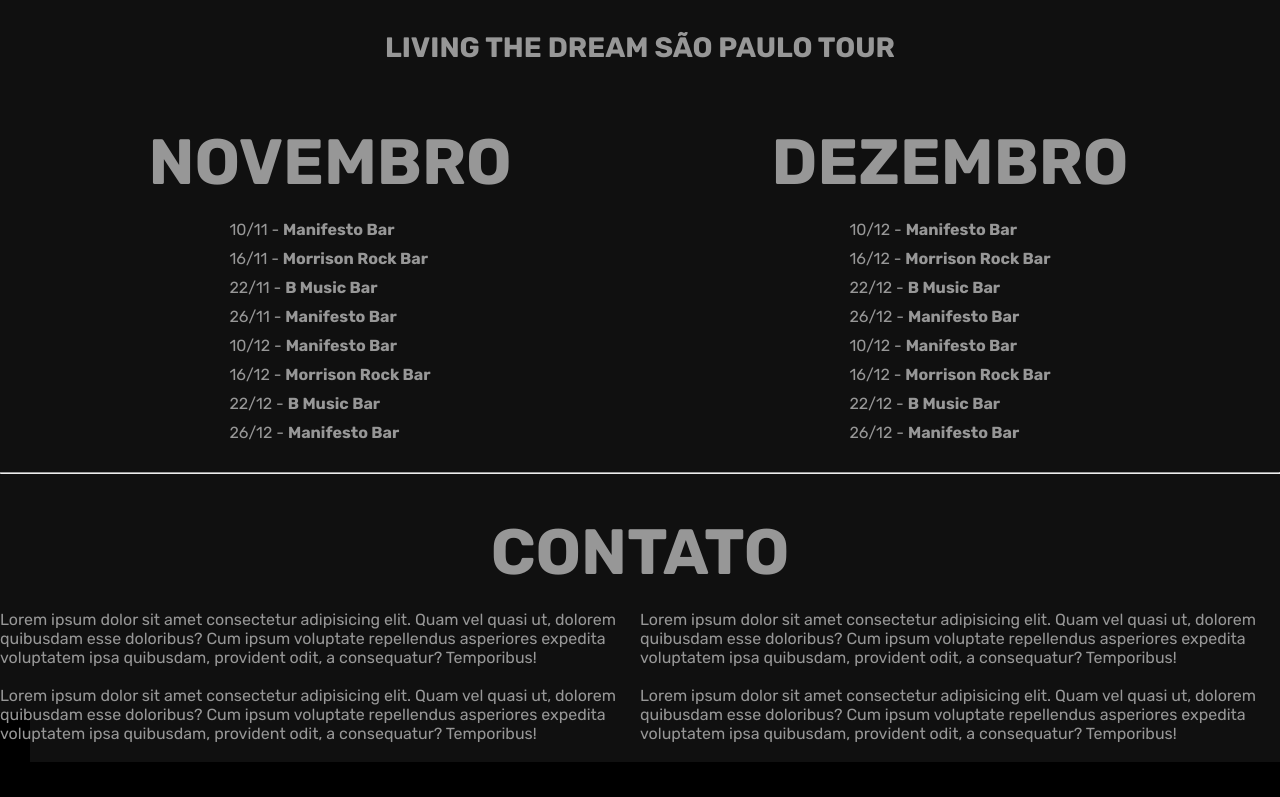
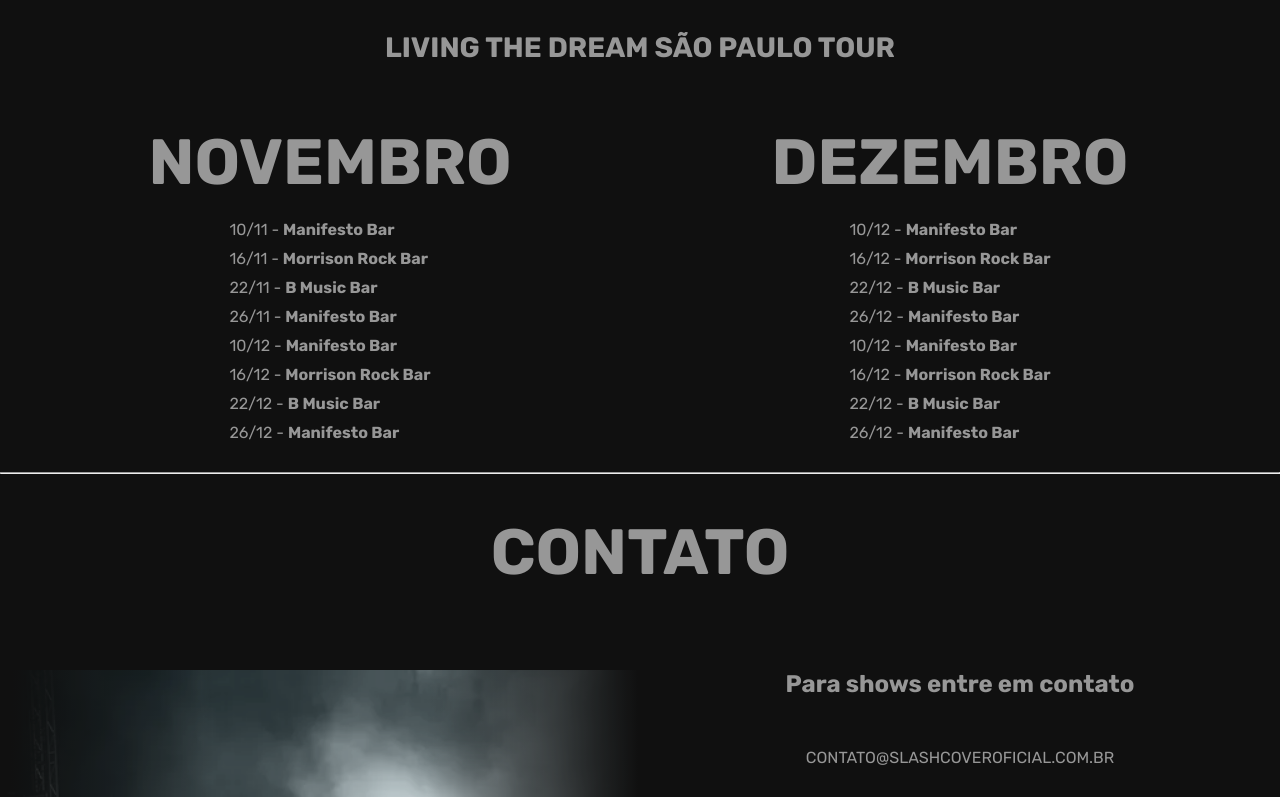
Before and after one commit to Caarlos7x/slashcoveroficial, a React (Vite) app: page / in a window 1280 px wide. Shown: the part 2000-2797 px from the top of the page. Built offline with nearby package versions, Linux system fonts and the light colour scheme.

Commit message:
ajustes de layout

```diff
--- a/src/App.tsx
+++ b/src/App.tsx
@@ -1,24 +1,32 @@
-
-import './App.css'
-import Band from './components/band/Band'
-import Footer from './components/footer/Footer'
-import Topbar from './components/topToolBar/TopToolBar'
-import Agenda from './pages/Agenda'
-import Contact from './pages/Contact'
-import Index from './pages/Index'
+import "./App.css";
+import Band from "./components/band/Band";
+import Footer from "./components/footer/Footer";
+import Topbar from "./components/topToolBar/TopToolBar";
+import Agenda from "./pages/Agenda";
+import Contact from "./pages/Contact";
+import Index from "./pages/Index";
+import ScrollToTopButton from "./components/scrollTopButton/ScrollToTopButton";
 
 function App() {
-
   return (
     <>
       <Topbar />
-      <Index />
-      <Band />
-      <Agenda />
-      <Contact />
+      <div id="home">
+        <Index />
+      </div>
+      <div id="banda">
+        <Band />
+      </div>
+      <div id="agenda">
+        <Agenda />
+      </div>
+      <div id="contato">
+        <Contact />
+      </div>
       <Footer />
+      <ScrollToTopButton />
     </>
-  )
+  );
 }
 
-export default App
+export default App;
--- /dev/null
+++ b/src/components/scrollTopButton/ScrollToTopButton.tsx
@@ -0,0 +1,37 @@
+import { useState, useEffect } from "react";
+import "./ScrollTopButton.css";
+
+function ScrollToTopButton() {
+  const [isVisible, setIsVisible] = useState(false);
+
+  // Detectar rolagem para exibir ou esconder o botão
+  useEffect(() => {
+    const handleScroll = () => {
+      setIsVisible(window.scrollY > 300); // Exibe o botão após 300px de rolagem
+    };
+
+    window.addEventListener("scroll", handleScroll);
+
+    return () => {
+      window.removeEventListener("scroll", handleScroll);
+    };
+  }, []);
+
+  // Função para rolar ao topo
+  const scrollToTop = () => {
+    window.scrollTo({
+      top: 0,
+      behavior: "smooth",
+    });
+  };
+
+  return (
+    isVisible && (
+      <button className="scroll-to-top" onClick={scrollToTop}>
+        ↑
+      </button>
+    )
+  );
+}
+
+export default ScrollToTopButton;
--- /dev/null
+++ b/src/components/scrollTopButton/ScrollTopButton.css
@@ -0,0 +1,28 @@
+.scroll-to-top {
+  position: fixed;
+  bottom: 20px;
+  right: 20px;
+  background-color: #101010;
+  color: #fff;
+  border: 2px solid var(--fc-primary);
+  border-radius: 50%;
+  width: 50px;
+  height: 50px;
+  font-size: 20px;
+  display: flex;
+  align-items: center;
+  justify-content: center;
+  cursor: pointer;
+  box-shadow: 0 4px 6px rgba(0, 0, 0, 0.3);
+  transition: opacity 0.3s ease, transform 0.3s ease;
+  z-index: 1000;
+}
+
+.scroll-to-top:hover {
+  background-color: #333;
+  transform: scale(1.1);
+}
+
+.scroll-to-top:active {
+  transform: scale(0.9);
+}
--- a/src/components/topToolBar/TopToolBar.tsx
+++ b/src/components/topToolBar/TopToolBar.tsx
@@ -1,50 +1,55 @@
 import { IonToolbar } from "@ionic/react";
-import { useState } from 'react';
-import './TopToolBar.css'
-
-
+import { useState } from "react";
+import "./TopToolBar.css";
 
 function Topbar() {
   const [selected, setSelected] = useState<string | null>(null);
 
-  const handleSelect = (item: string) => {
-    setSelected(item);
+  const handleSelect = (sectionId: string) => {
+    setSelected(sectionId);
+
+    // Rolar suavemente até a seção
+    const section = document.getElementById(sectionId.toLowerCase());
+    if (section) {
+      section.scrollIntoView({
+        behavior: "smooth",
+        block: "start",
+      });
+    }
   };
 
   return (
-    <>
     <IonToolbar>
       <div className="topbar-container">
         <ul className="menu">
           <li
-              className={selected === 'HOME' ? 'selected' : ''}
-              onClick={() => handleSelect('HOME')}
+            className={selected === "HOME" ? "selected" : ""}
+            onClick={() => handleSelect("HOME")}
           >
             HOME
           </li>
           <li
-              className={selected === 'BANDA' ? 'selected' : ''}
-              onClick={() => handleSelect('BANDA')}
+            className={selected === "BANDA" ? "selected" : ""}
+            onClick={() => handleSelect("BANDA")}
           >
             BANDA
           </li>
           <li
-              className={selected === 'AGENDA' ? 'selected' : ''}
-              onClick={() => handleSelect('AGENDA')}
+            className={selected === "AGENDA" ? "selected" : ""}
+            onClick={() => handleSelect("AGENDA")}
           >
             AGENDA
           </li>
           <li
-              className={selected === 'CONTATO' ? 'selected' : ''}
-              onClick={() => handleSelect('CONTATO')}
+            className={selected === "CONTATO" ? "selected" : ""}
+            onClick={() => handleSelect("CONTATO")}
           >
             CONTATO
           </li>
         </ul>
       </div>
     </IonToolbar>
-    </>
-  )
+  );
 }
 
 export default Topbar;
--- a/src/pages/Contact.css
+++ b/src/pages/Contact.css
@@ -1,3 +1,71 @@
+
+
+.contact-col1, .contact-col2 {
+  height: 500px;
+  margin-top: 60px;
+
+  p {
+    padding: 50px;
+    text-align: center;
+
+    a {
+      color: var(--fc-primary);
+      text-decoration: none;
+    }
+    }
+  }
+
+  .contact-col2 {
+    h2 {
+      text-align: center;
+      color: var(--fc-primary);
+    }
+
+    a {
+      text-align: center;
+    }
+  }
+
+  .contact-img {
+    background-image: url('../../public/images/contact-img.jpg');
+    background-repeat: no-repeat;
+    background-size: cover;
+    background-position: center;
+
+    height: 100%;
+    width: 100%;
+    position: relative;
+
+    overflow: hidden;
+    opacity: 0.8;
+  }
+
+  .contact-img:before {
+    content: "";
+    position: absolute;
+    top: 0;
+    left: 0;
+    right: 0;
+    bottom: 0;
+
+    background: linear-gradient(
+      to right,
+      rgba(16, 16, 16, 1),
+      rgba(16, 16, 16, 0),
+      rgba(16, 16, 16, 0),
+      rgba(16, 16, 16, 1)
+    );
+  }
+
+
+
+.contact-email {
+  h2 {
+    color: var(--fc-primary);
+  }
+}
+
 p {
   color: var(--fc-primary);
+  font-weight: var(--fw-medium);
 }
--- a/src/pages/Contact.tsx
+++ b/src/pages/Contact.tsx
@@ -9,31 +9,13 @@ function Contact() {
       </div>
 
       <IonRow>
-        <IonCol>
+        <IonCol class='contact-col1'>
+          <div className="contact-img"></div>
+        </IonCol>
+        <IonCol class='contact-col2'>
+          <h2>Para shows entre em contato</h2>
           <p>
-            Lorem ipsum dolor sit amet consectetur adipisicing elit.
-            Quam vel quasi ut, dolorem quibusdam esse doloribus? Cum
-            ipsum voluptate repellendus asperiores expedita voluptatem
-            ipsa quibusdam, provident odit, a consequatur? Temporibus!
-            <br /><br />
-            Lorem ipsum dolor sit amet consectetur adipisicing elit.
-            Quam vel quasi ut, dolorem quibusdam esse doloribus? Cum
-            ipsum voluptate repellendus asperiores expedita voluptatem
-            ipsa quibusdam, provident odit, a consequatur? Temporibus!
-          </p>
-        </IonCol>
-        <IonCol>
-          <p>
-            Lorem ipsum dolor sit amet consectetur adipisicing elit.
-            Quam vel quasi ut, dolorem quibusdam esse doloribus? Cum
-            ipsum voluptate repellendus asperiores expedita voluptatem
-            ipsa quibusdam, provident odit, a consequatur? Temporibus!
-
-            <br /><br />
-            Lorem ipsum dolor sit amet consectetur adipisicing elit.
-            Quam vel quasi ut, dolorem quibusdam esse doloribus? Cum
-            ipsum voluptate repellendus asperiores expedita voluptatem
-            ipsa quibusdam, provident odit, a consequatur? Temporibus!
+            <a href="mailto:contato@slashcoveroficial.com.br">CONTATO@SLASHCOVEROFICIAL.COM.BR</a>
           </p>
         </IonCol>
       </IonRow>
```
Also changed, not shown: public/images/contact-img.jpg (added). Lines whose indentation alone changed are shown as unchanged.
